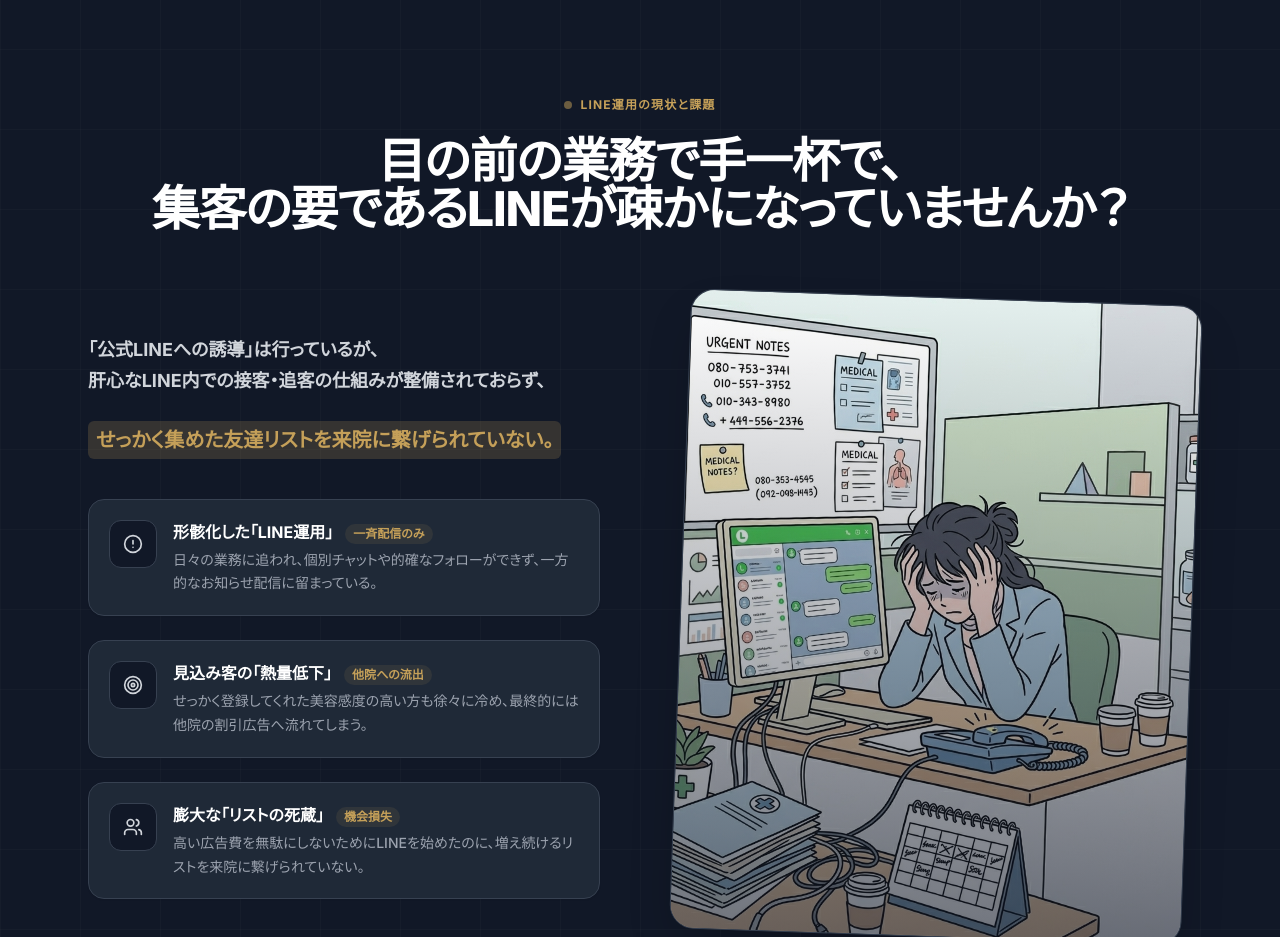
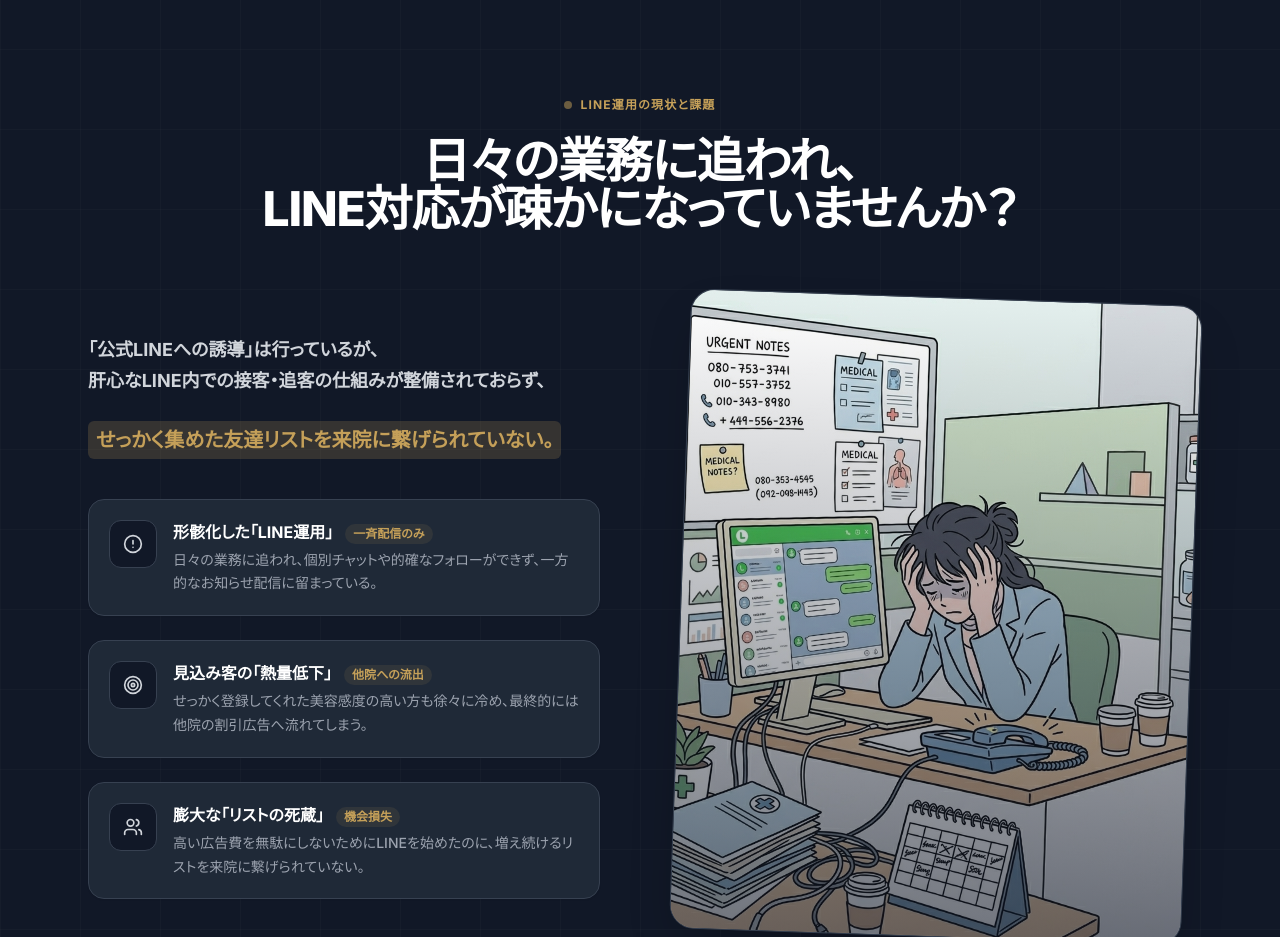
Before and after one commit to mikamishunpei/quicka-sdr-lp, a React (Vite) app: page /clinic in a window 1280 px wide. Shown: the part 900-1837 px from the top of the page. Built offline with nearby package versions, Linux system fonts and the light colour scheme.

Commit message:
Refine problem section heading to be more concise

```diff
--- a/src/components/clinic/ClinicProblem.tsx
+++ b/src/components/clinic/ClinicProblem.tsx
@@ -44,8 +44,8 @@ export function ClinicProblem() {
             LINE運用の現状と課題
           </p>
           <h2 className="text-3xl md:text-[2.5rem] lg:text-[2.8rem] xl:text-5xl font-black tracking-tight leading-[1.4] md:leading-[1.3] mb-8 text-white">
-            目の前の業務で手一杯で、<br />
-            集客の要であるLINEが疎かになっていませんか？
+            日々の業務に追われ、<br />
+            LINE対応が疎かになっていませんか？
           </h2>
         </motion.div>
 
```
